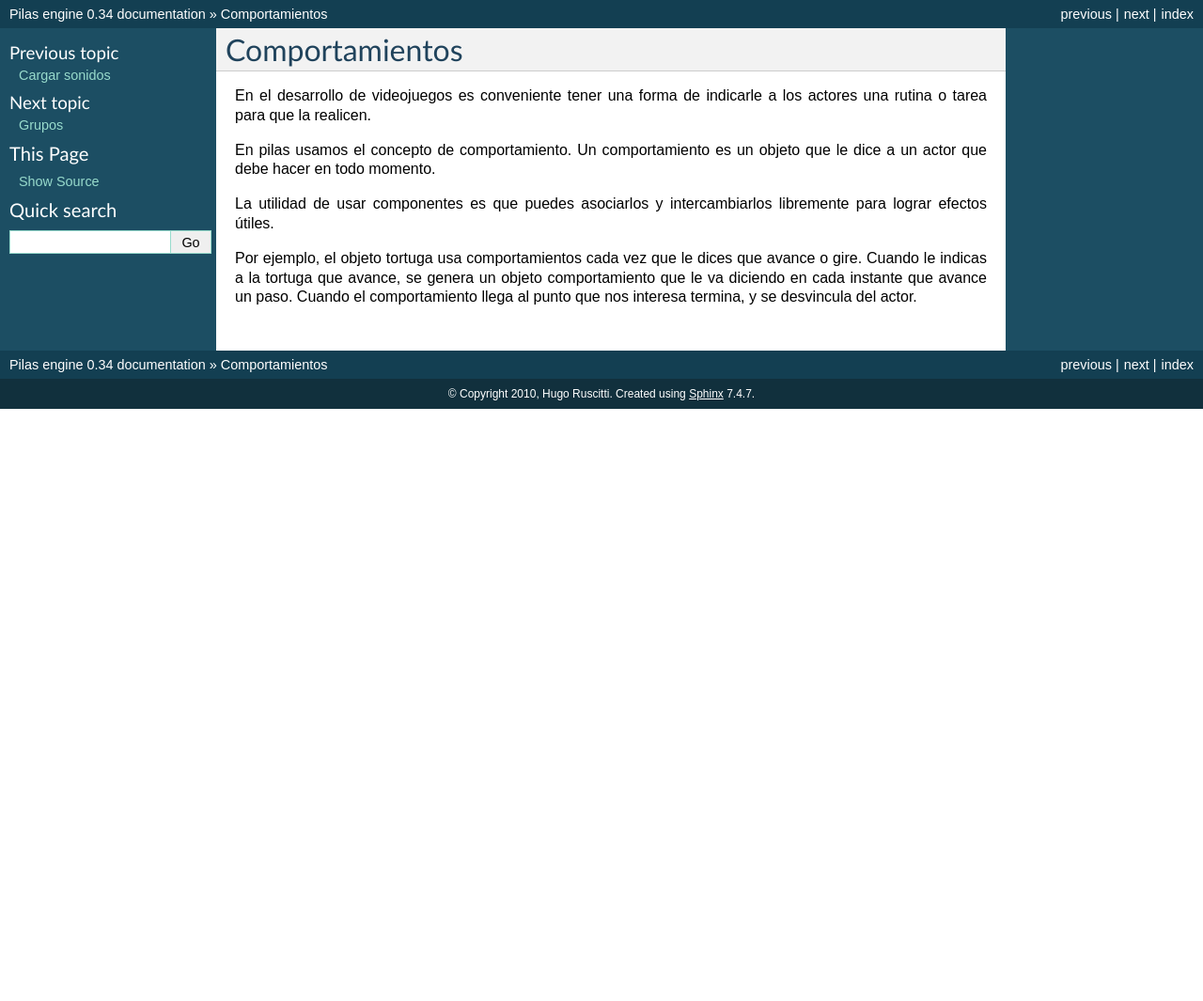
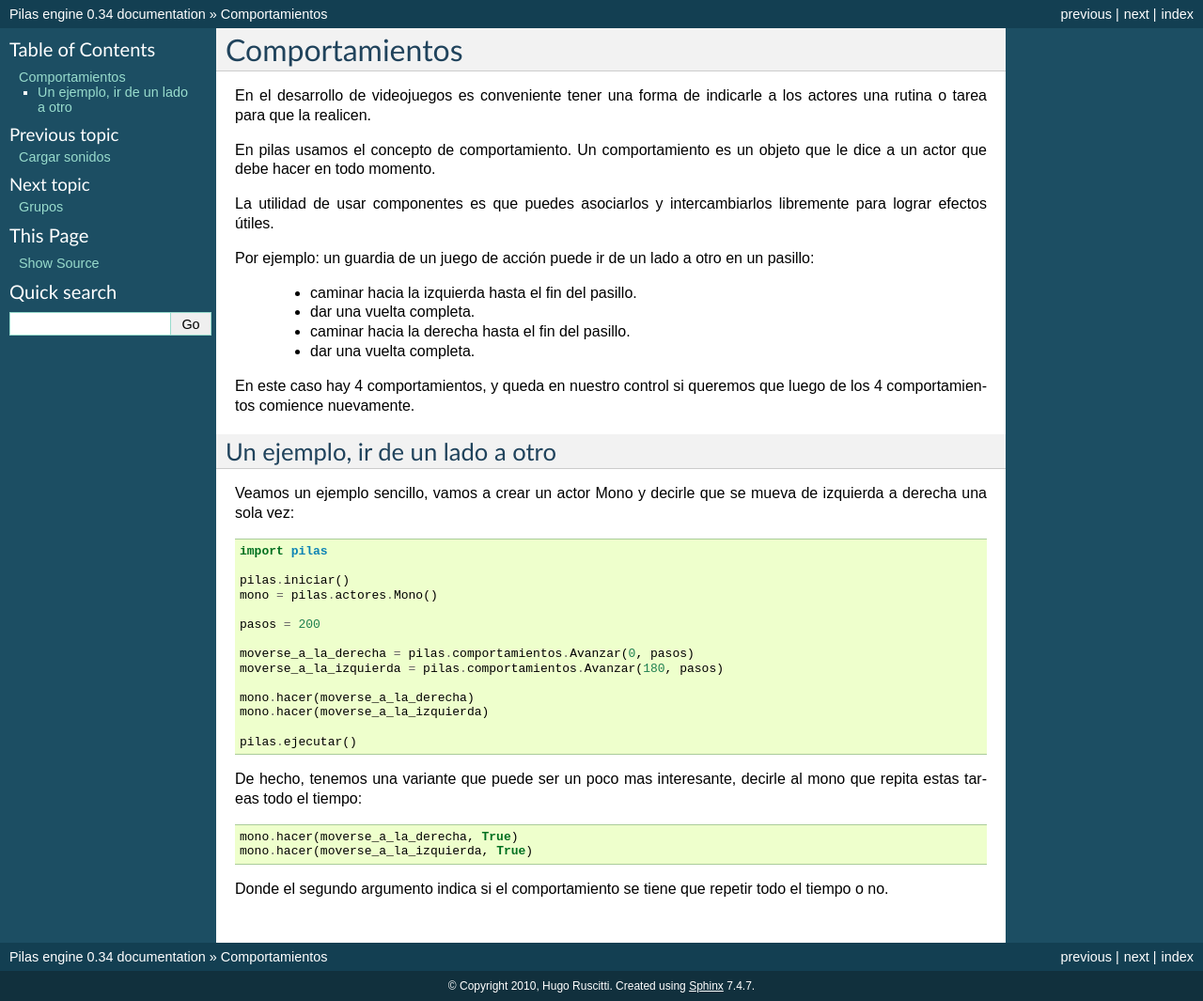
Before and after one commit to hugoruscitti/pilas-docs, a Sphinx documentation site: the page built from source/comportamientos.rst, in a window 1280 px wide. Shown: the whole page at 94% size. Built offline with Sphinx 7.4.7, drawn with Linux system fonts in a browser that asks for light colours; before the commit the page ends 900 px from its top, so only the background shows below that.

Commit message:
actualizando el manual escribiendo sobre comportamientos.

```diff
--- a/source/comportamientos.rst
+++ b/source/comportamientos.rst
@@ -13,10 +13,51 @@ La utilidad de usar componentes es que puedes
 asociarlos y intercambiarlos libremente para
 lograr efectos útiles.
 
-Por ejemplo, el objeto tortuga usa comportamientos
-cada vez que le dices que avance o gire. Cuando
-le indicas a la tortuga que avance, se genera un
-objeto comportamiento que le va diciendo en cada
-instante que avance un paso. Cuando el
-comportamiento llega al punto que nos interesa
-termina, y se desvincula del actor.
+Por ejemplo: un guardia de un juego de acción puede ir de
+un lado a otro en un pasillo:
+
+    - caminar hacia la izquierda hasta el fin del pasillo.
+    - dar una vuelta completa.
+    - caminar hacia la derecha hasta el fin del pasillo.
+    - dar una vuelta completa.
+
+En este caso hay 4 comportamientos, y queda en nuestro
+control si queremos que luego de los 4 comportamientos
+comience nuevamente.
+
+
+Un ejemplo, ir de un lado a otro
+--------------------------------
+
+Veamos un ejemplo sencillo, vamos a crear un actor Mono
+y decirle que se mueva de izquierda a derecha una
+sola vez:
+
+.. code-block:: python
+
+    import pilas
+
+    pilas.iniciar()
+    mono = pilas.actores.Mono()
+
+    pasos = 200
+
+    moverse_a_la_derecha = pilas.comportamientos.Avanzar(0, pasos)
+    moverse_a_la_izquierda = pilas.comportamientos.Avanzar(180, pasos)
+
+    mono.hacer(moverse_a_la_derecha)
+    mono.hacer(moverse_a_la_izquierda)
+
+    pilas.ejecutar()
+
+De hecho, tenemos una variante que puede ser un poco
+mas interesante, decirle al mono que repita estas tareas todo
+el tiempo:
+
+.. code-block:: python
+
+    mono.hacer(moverse_a_la_derecha, True)
+    mono.hacer(moverse_a_la_izquierda, True)
+
+Donde el segundo argumento indica si el comportamiento
+se tiene que repetir todo el tiempo o no.
```
